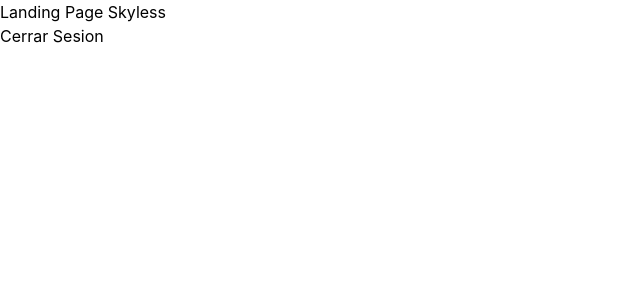
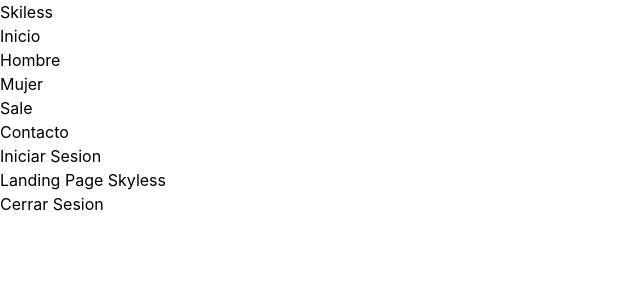
Before and after one commit to DanielLubo/Skyless-FrontEnd, a React (Vite) app: page / in a window 1280 px wide. Shown: the top 300 px of the page, without its empty margins (0-640 px from the left). Built offline with nearby package versions, Linux system fonts and the light colour scheme.

Commit message:
feat(layout): implement MainLayout and Navbar with reactive auth state

```diff
--- a/package.json
+++ b/package.json
@@ -10,9 +10,11 @@
     "preview": "vite preview"
   },
   "dependencies": {
+    "@hookform/resolvers": "^5.4.0",
     "@tailwindcss/vite": "^4.3.1",
     "react": "^19.2.6",
     "react-dom": "^19.2.6",
+    "react-hook-form": "^7.81.0",
     "react-router": "^8.0.1",
     "tailwindcss": "^4.3.1",
     "zod": "^4.4.3"
--- /dev/null
+++ b/src/components/layout/MainLayout.tsx
@@ -0,0 +1,15 @@
+import { Outlet } from 'react-router';
+import Navbar from './Navbar';
+
+const MainLayout = () => {
+    return (
+        <>
+            <Navbar/>
+            <main>
+                <Outlet />
+            </main>
+        </>
+    );
+};
+
+export default MainLayout;
--- /dev/null
+++ b/src/components/layout/Navbar.tsx
@@ -0,0 +1,46 @@
+import { useAuth } from '../../store/auth/useAuth';
+import { Link } from 'react-router';
+
+const Navbar = () => {
+    const { user, logout } = useAuth();
+
+    return (
+        <nav>
+            <div>
+                <h2>Skiless</h2>
+            </div>
+            <ul>
+                <li>
+                    <Link to="/">Inicio</Link>
+                </li>
+                <li>
+                    <Link to="/men">Hombre</Link>
+                </li>
+                <li>
+                    <Link to="/women">Mujer</Link>
+                </li>
+                <li>
+                    <Link to="/sale">Sale</Link>
+                </li>
+                <li>
+                    <Link to="/contact">Contacto</Link>
+                </li>
+            </ul>
+            <div>
+                {user === null ? (
+                    <Link to="/login">Iniciar Sesion</Link>
+                ) : (
+                    <Link to="/profile">Mi Perfil</Link>
+                )}
+
+                {!!user && (
+                    <button type="button" onClick={logout}>
+                        Cerrar Sesion
+                    </button>
+                )}
+            </div>
+        </nav>
+    );
+};
+
+export default Navbar;
--- a/src/router/app.router.tsx
+++ b/src/router/app.router.tsx
@@ -1,15 +1,16 @@
-import { createBrowserRouter, Outlet } from 'react-router';
+import { createBrowserRouter } from 'react-router';
 import LandingPage from '../features/landing/LandingPage';
 import ProtectedRoute from '../components/guards/ProtectedRoute';
 import GuestRoute from '../components/guards/GuestRoute';
 import CartRoute from '../components/guards/CartRoute';
 import LoginPage from '../features/auth/LoginPage';
 import RegisterPage from '../features/auth/RegisterPage';
+import MainLayout from '../components/layout/MainLayout';
 
 export const appRouter = createBrowserRouter([
     {
         path: '/',
-        element: <Outlet />,
+        element: <MainLayout />,
         children: [
             {
                 index: true,
```
Also changed, not shown: 1 other file (tests, documents, lock files or other folders).
